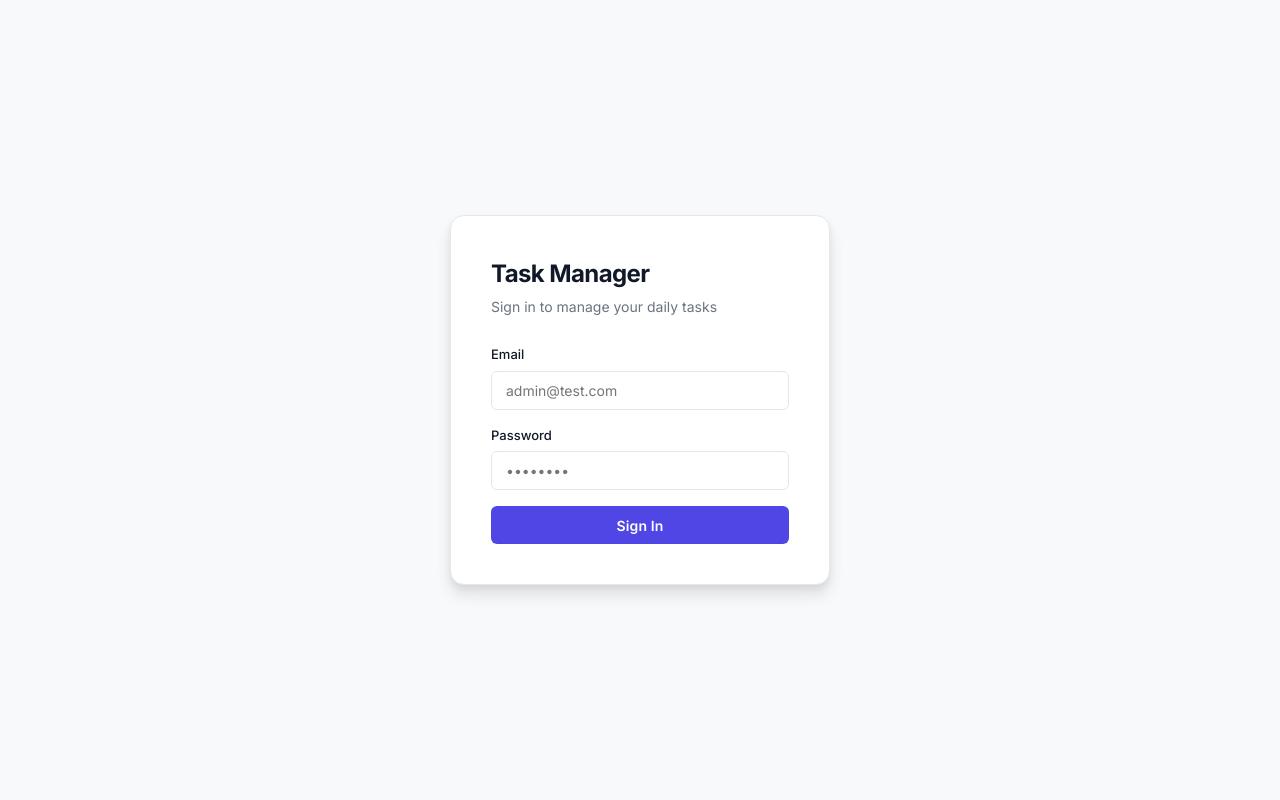
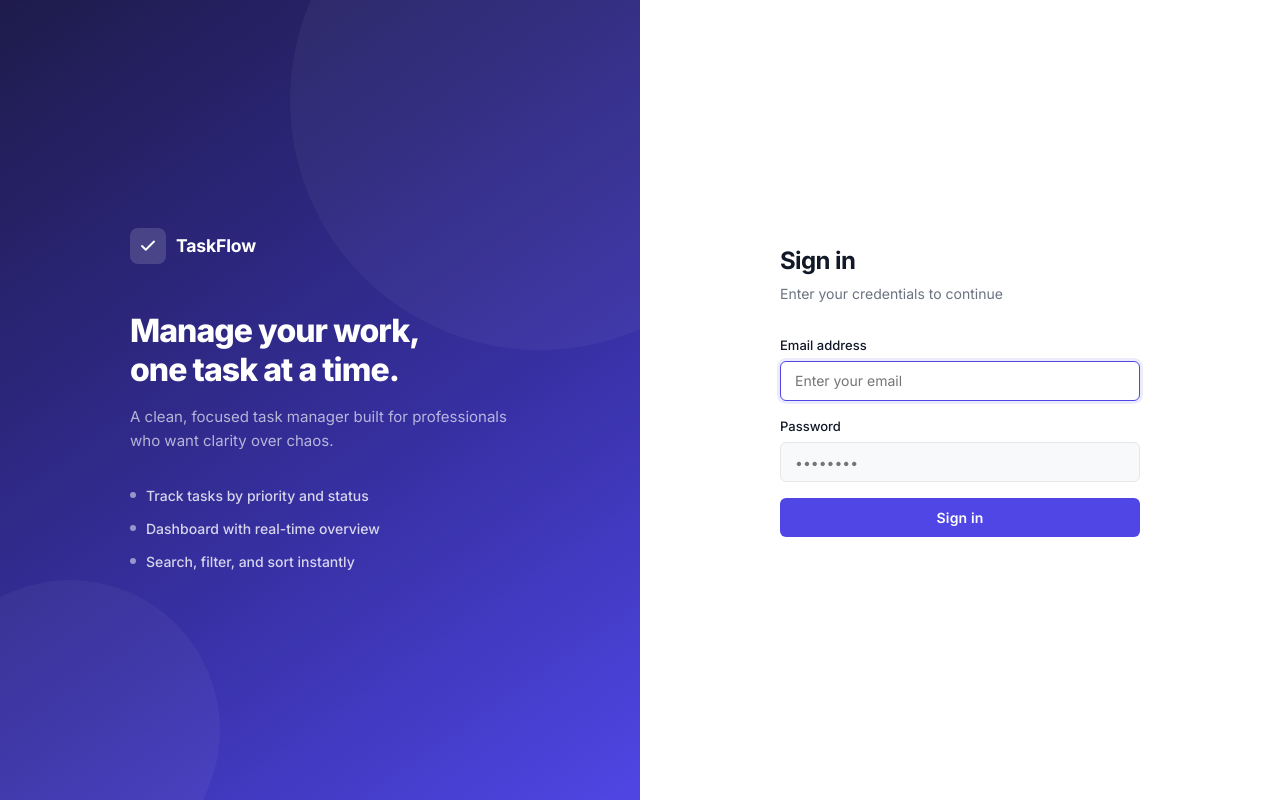
Before and after one commit to Zee-2004/task-management-system, a React (Vite) app in the folder frontend/: page /login in a window 1280 px wide. Built offline with nearby package versions, Linux system fonts and the light colour scheme; no server answers.

Commit message:
Final cleanup and polish

```diff
--- a/frontend/src/index.css
+++ b/frontend/src/index.css
@@ -62,48 +62,136 @@ body {
    ===================== */
 .login-page {
   min-height: 100vh;
+  display: grid;
+  grid-template-columns: 1fr 1fr;
+  background: var(--bg);
+}
+
+.login-left {
+  background: linear-gradient(145deg, #1E1B4B 0%, #3730A3 60%, #4F46E5 100%);
   display: flex;
   align-items: center;
   justify-content: center;
-  background: var(--bg);
-  padding: 1.5rem;
+  padding: 3rem;
+  position: relative;
+  overflow: hidden;
 }
 
-.login-card {
-  background: var(--surface);
-  border: 1px solid var(--border);
-  border-radius: var(--radius-lg);
-  padding: 2.5rem;
-  width: 100%;
-  max-width: 380px;
-  box-shadow: var(--shadow-lg);
+.login-left::before {
+  content: '';
+  position: absolute;
+  width: 500px;
+  height: 500px;
+  background: rgba(255,255,255,0.04);
+  border-radius: 50%;
+  top: -150px;
+  right: -150px;
 }
 
-.login-logo-wrap {
-  margin-bottom: 1.75rem;
+.login-left::after {
+  content: '';
+  position: absolute;
+  width: 300px;
+  height: 300px;
+  background: rgba(255,255,255,0.04);
+  border-radius: 50%;
+  bottom: -80px;
+  left: -80px;
 }
 
-.login-logo-box {
-  width: 40px;
-  height: 40px;
-  background: var(--primary);
-  border-radius: var(--radius-sm);
+.login-left-content {
+  position: relative;
+  z-index: 1;
+  max-width: 380px;
+}
+
+.login-brand {
+  display: flex;
+  align-items: center;
+  gap: 0.625rem;
+  margin-bottom: 3rem;
+}
+
+.login-brand-mark {
+  width: 36px;
+  height: 36px;
+  background: rgba(255,255,255,0.15);
+  border-radius: 8px;
   display: flex;
   align-items: center;
   justify-content: center;
+  backdrop-filter: blur(10px);
 }
 
-.login-logo-box svg {
-  width: 22px;
-  height: 22px;
-  stroke: white;
-  fill: none;
-  stroke-width: 2.5;
-  stroke-linecap: round;
-  stroke-linejoin: round;
+.login-brand-mark svg {
+  width: 18px;
+  height: 18px;
 }
 
-.login-title {
+.login-brand span {
+  font-size: 1.1rem;
+  font-weight: 700;
+  color: white;
+  letter-spacing: -0.01em;
+}
+
+.login-hero {
+  font-size: 2rem;
+  font-weight: 800;
+  color: white;
+  line-height: 1.2;
+  letter-spacing: -0.03em;
+  margin-bottom: 1rem;
+}
+
+.login-hero-sub {
+  font-size: 0.9375rem;
+  color: rgba(255,255,255,0.65);
+  line-height: 1.6;
+  margin-bottom: 2rem;
+}
+
+.login-features {
+  display: flex;
+  flex-direction: column;
+  gap: 0.75rem;
+}
+
+.login-feature {
+  display: flex;
+  align-items: center;
+  gap: 0.625rem;
+  font-size: 0.875rem;
+  color: rgba(255,255,255,0.8);
+  font-weight: 500;
+}
+
+.login-feature-dot {
+  width: 6px;
+  height: 6px;
+  border-radius: 50%;
+  background: rgba(255,255,255,0.5);
+  flex-shrink: 0;
+}
+
+.login-right {
+  display: flex;
+  align-items: center;
+  justify-content: center;
+  padding: 3rem;
+  background: var(--surface);
+}
+
+.login-form-wrap {
+  width: 100%;
+  max-width: 360px;
+}
+
+.login-form-header {
+  margin-bottom: 2rem;
+}
+
+.login-form-title {
   font-size: 1.5rem;
   font-weight: 700;
   color: var(--text-primary);
@@ -111,15 +199,16 @@ body {
   margin-bottom: 0.25rem;
 }
 
-.login-subtitle {
+.login-form-sub {
   font-size: 0.875rem;
   color: var(--text-secondary);
-  margin-bottom: 1.75rem;
 }
 
-.form-group { margin-bottom: 1rem; }
+.login-field {
+  margin-bottom: 1rem;
+}
 
-.form-group label {
+.login-field label {
   display: block;
   font-size: 0.8125rem;
   font-weight: 500;
@@ -127,25 +216,26 @@ body {
   margin-bottom: 0.375rem;
 }
 
-.form-group input {
+.login-field input {
   width: 100%;
-  padding: 0.625rem 0.875rem;
+  padding: 0.65rem 0.875rem;
   border: 1px solid var(--border);
   border-radius: var(--radius-sm);
   font-size: 0.875rem;
   font-family: inherit;
-  background: var(--surface);
+  background: var(--bg);
   color: var(--text-primary);
   transition: var(--transition);
 }
 
-.form-group input:focus {
+.login-field input:focus {
   outline: none;
   border-color: var(--primary);
+  background: var(--surface);
   box-shadow: 0 0 0 3px rgba(79,70,229,0.1);
 }
 
-.form-error {
+.login-error {
   display: flex;
   align-items: center;
   gap: 0.5rem;
@@ -156,12 +246,18 @@ body {
   font-size: 0.8125rem;
   font-weight: 500;
   margin-bottom: 1rem;
-  border: 1px solid rgba(220,38,38,0.2);
+  border: 1px solid rgba(220,38,38,0.15);
 }
 
-.btn-primary {
+.login-error svg {
+  width: 15px;
+  height: 15px;
+  flex-shrink: 0;
+}
+
+.login-btn {
   width: 100%;
-  padding: 0.65rem 1rem;
+  padding: 0.7rem 1rem;
   background: var(--primary);
   color: white;
   border: none;
@@ -171,11 +267,41 @@ body {
   font-family: inherit;
   cursor: pointer;
   transition: var(--transition);
+  margin-bottom: 1.25rem;
   letter-spacing: 0.01em;
 }
 
-.btn-primary:hover:not(:disabled) { background: var(--primary-hover); }
-.btn-primary:disabled { opacity: 0.5; cursor: not-allowed; }
+.login-btn:hover:not(:disabled) {
+  background: var(--primary-hover);
+}
+
+.login-btn:disabled {
+  opacity: 0.5;
+  cursor: not-allowed;
+}
+
+.login-hint {
+  text-align: center;
+  font-size: 0.8rem;
+  color: var(--text-muted);
+}
+
+.login-hint strong {
+  color: var(--text-secondary);
+  font-weight: 600;
+}
+
+@media (max-width: 768px) {
+  .login-page {
+    grid-template-columns: 1fr;
+  }
+  .login-left {
+    display: none;
+  }
+  .login-right {
+    min-height: 100vh;
+  }
+}
 
 /* =====================
    APP SHELL / NAVBAR
--- a/frontend/src/pages/Login.tsx
+++ b/frontend/src/pages/Login.tsx
@@ -15,20 +15,17 @@ export default function Login() {
   const handleSubmit = async (e: FormEvent) => {
     e.preventDefault();
     setError('');
-
     if (!email.trim() || !password.trim()) {
       setError('Email and password are required');
       return;
     }
-
     setIsSubmitting(true);
     try {
       await login(email, password);
-      toast.success('Logged in successfully');
+      toast.success('Welcome back!');
       navigate('/dashboard');
     } catch (err: any) {
-      const message = err.response?.data?.message || 'Invalid email or password';
-      setError(message);
+      setError(err.response?.data?.message || 'Invalid email or password');
     } finally {
       setIsSubmitting(false);
     }
@@ -36,24 +33,57 @@ export default function Login() {
 
   return (
     <div className="login-page">
-      <div className="login-card">
-        <h1 className="login-title">Task Manager</h1>
-        <p className="login-subtitle">Sign in to manage your daily tasks</p>
+      <div className="login-left">
+        <div className="login-left-content">
+          <div className="login-brand">
+            <div className="login-brand-mark">
+              <svg viewBox="0 0 24 24" fill="none" stroke="white" strokeWidth="2.5" strokeLinecap="round" strokeLinejoin="round">
+                <polyline points="20 6 9 17 4 12" />
+              </svg>
+            </div>
+            <span>TaskFlow</span>
+          </div>
+          <h1 className="login-hero">Manage your work,<br />one task at a time.</h1>
+          <p className="login-hero-sub">A clean, focused task manager built for professionals who want clarity over chaos.</p>
+          <div className="login-features">
+            <div className="login-feature">
+              <div className="login-feature-dot" />
+              Track tasks by priority and status
+            </div>
+            <div className="login-feature">
+              <div className="login-feature-dot" />
+              Dashboard with real-time overview
+            </div>
+            <div className="login-feature">
+              <div className="login-feature-dot" />
+              Search, filter, and sort instantly
+            </div>
+          </div>
+        </div>
+      </div>
 
-        <form onSubmit={handleSubmit} className="login-form" noValidate>
-          <div className="form-group">
-            <label htmlFor="email">Email</label>
+      <div className="login-right">
+        <div className="login-form-wrap">
+          <div className="login-form-header">
+            <h2 className="login-form-title">Sign in</h2>
+            <p className="login-form-sub">Enter your credentials to continue</p>
+          </div>
+
+          <form onSubmit={handleSubmit} noValidate>
+            <div className="login-field">
+              <label htmlFor="email">Email address</label>
               <input
                 id="email"
                 type="email"
                 value={email}
                 onChange={(e) => setEmail(e.target.value)}
-              placeholder="admin@test.com"
+                placeholder="Enter your email"
                 autoComplete="email"
+                autoFocus
               />
             </div>
 
-          <div className="form-group">
+            <div className="login-field">
               <label htmlFor="password">Password</label>
               <input
                 id="password"
@@ -65,13 +95,23 @@ export default function Login() {
               />
             </div>
 
-          {error && <p className="form-error" role="alert">{error}</p>}
+            {error && (
+              <div className="login-error">
+                <svg viewBox="0 0 24 24" fill="none" stroke="currentColor" strokeWidth="2" strokeLinecap="round">
+                  <circle cx="12" cy="12" r="10"/>
+                  <line x1="12" y1="8" x2="12" y2="12"/>
+                  <line x1="12" y1="16" x2="12.01" y2="16"/>
+                </svg>
+                {error}
+              </div>
+            )}
 
-          <button type="submit" className="btn-primary" disabled={isSubmitting}>
-            {isSubmitting ? 'Signing in...' : 'Sign In'}
+            <button type="submit" className="login-btn" disabled={isSubmitting}>
+              {isSubmitting ? 'Signing in...' : 'Sign in'}
             </button>
           </form>
         </div>
       </div>
+    </div>
   );
 }
```
Lines whose indentation alone changed are shown as unchanged.
